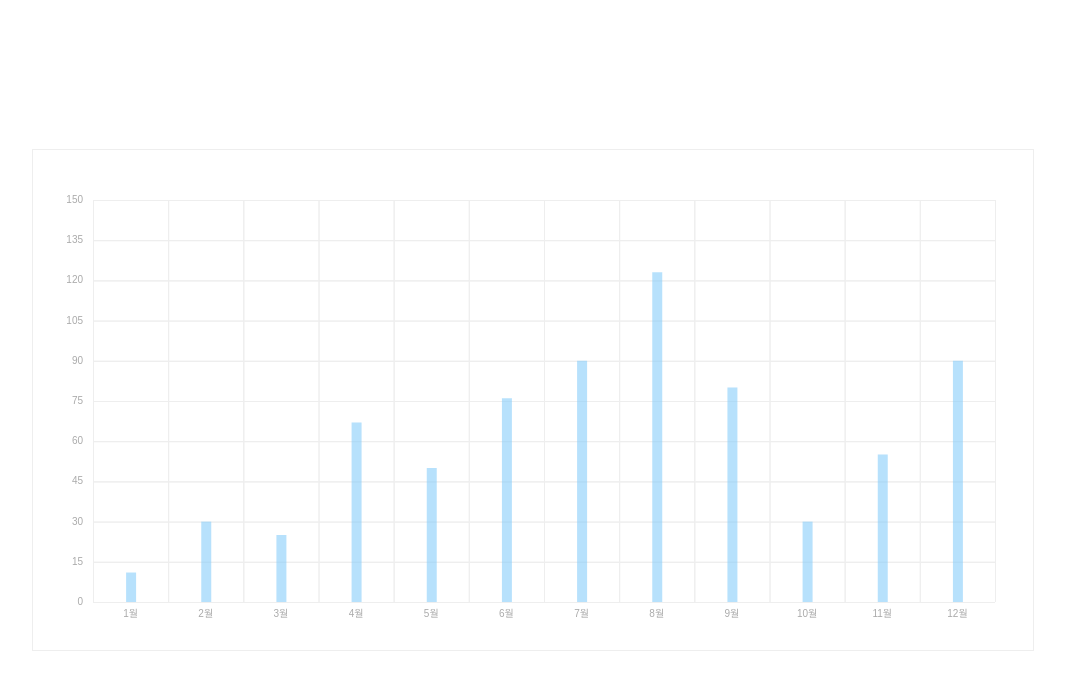
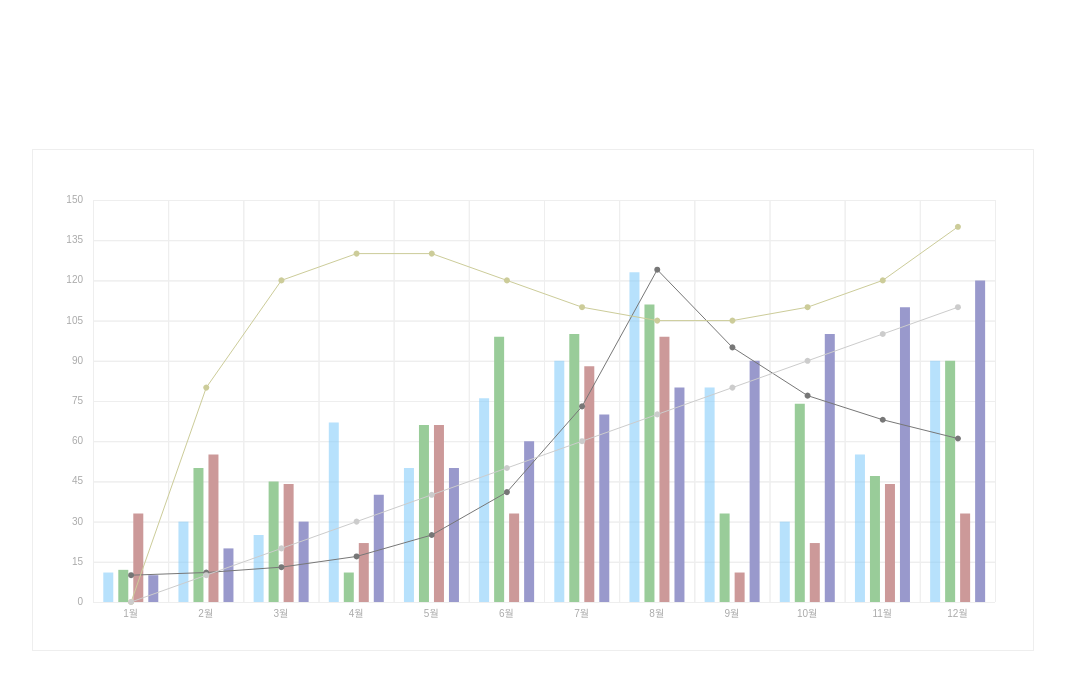
Before and after one commit to sgj4958/chart, a plain HTML site: page chart.html in a window 1280 px wide. Shown: the whole page, without its empty margins (107-1172 px from the left). Drawn offline with Linux system fonts and the light colour scheme.

Commit message:
꺾은선그래프 기능 추가, 다중그래프 기능 추가

```diff
--- a/chart.html
+++ b/chart.html
@@ -33,9 +33,10 @@
     <canvas id="canvas" width="1000" height="500"></canvas>
 </body>
 <script>
-    const chart = (canvasId, data, option) => {
+    const chart = (canvasId, option, ...args) => {
         const optionDefault = {
             type: "bar",
+            data: [],
             xAxisArray: [],
             yAxis: {
                 min: 0,
@@ -46,11 +47,17 @@
             graphColorArray: ["#87cefa99"],
             graphWidth: 10,
             beginAtZero: true,
+            mergeAxis: true,
         }
         option = {
             ...optionDefault,
             ...option
         }
+
+        args.length && (args = args.map(option => ({
+            ...optionDefault,
+            ...option
+        })))
 
         // const id = `customId_No${Math.floor(Math.random() * 10e5)}`
         document.head.insertAdjacentHTML("beforeend", `<style>
@@ -61,6 +68,9 @@
         // const customWrap = document.querySelector("body")
         // const modalCustom = customWrap.querySelector(`#${id}`)
 
+        const data = option.data
+        const mergeOption = [option].concat(args)
+        const mergeData = mergeOption.filter(e => e.mergeAxis).map(e => e.data).flat()
         const canvas = document.getElementById(canvasId)
         if(!canvas.getContext) return
 
@@ -69,8 +79,8 @@
         const height = canvas.getBoundingClientRect().height
 
         const type = option.type
-        const yMin = option.beginAtZero ? 0 : (option.yAxis.min || Math.min(...data))
-        const yMax = option.yAxis.max || Math.max(...data)
+        const yMin = option.beginAtZero ? 0 : (args.length ? Math.min(...mergeData) : (option.yAxis.min || Math.min(...data)))
+        const yMax = args.length ? Math.max(...mergeData) : (option.yAxis.max || Math.max(...data))
         const yMaxCeil = Math.ceil(yMax / 10) * 10
         const interval = yMax - yMin
 
@@ -90,7 +100,9 @@
         const graphAreaWidth = width - padding * 2
         const graphAreaHeight = height - padding * 2
         const xAxisWidth = graphAreaWidth / lineNumber.x
-        const getValue = (i = 0) => data[i] / (axisUnit.y * lineNumber.y) * graphAreaHeight
+        const getValueHeight = value => value / (axisUnit.y * lineNumber.y) * graphAreaHeight
+        const getValue = (i, args = data) => getValueHeight(args[i] || 0)
+        const getValueBetween = (i, args = data) => getValueHeight((args[i - 1] || 0) - args[i])
 
         const transition = 3
         const transitionSpeed = 0.1
@@ -122,11 +134,39 @@
             const x = padding + xAxisWidth * i
             axisUnit.x.length && ctx.fillText(`${axisUnit.x[i]}`.toLocaleString(), x + labelMargin.x + xAxisWidth / 2, height - padding + labelMargin.y, 25)
         }
+
+        const mergeBarGraph = mergeOption.filter(e => !e.type || e.type.toLowerCase() == "bar")
+        const mergeLineGraph = mergeOption.filter(e => e.type.toLowerCase() == "line")
+
         // 그래프 그리기
-        for(let i = 0; i < lineNumber.x; i++) {
-            const x = padding + xAxisWidth * i
-            ctx.fillStyle = option.graphColorArray[i] || option.graphColorArray
-            ctx.fill(new Path2D(`M${x + labelMargin.x - graphWidth / 2 + xAxisWidth / 2 + 0.5} ${height - padding} h ${graphWidth} v -${getValue(i) * getTransitionPercent()} h -${graphWidth} Z`))
+        for(let j = 0; j < mergeBarGraph.length; j++) {
+            const option = mergeBarGraph[j]
+            const multiGraphCorrection = mergeBarGraph.length > 1 ? graphWidth * j + 5 * j - xAxisWidth / 2 + xAxisWidth / mergeBarGraph.length - mergeBarGraph.length : 0
+
+            for(let i = 0; i < lineNumber.x; i++) {
+                ctx.fillStyle = option.graphColorArray[i] || option.graphColorArray
+                ctx.fill(new Path2D(`M${padding + xAxisWidth * i + labelMargin.x - graphWidth / 2 + xAxisWidth / 2 + 0.5 + multiGraphCorrection} ${height - padding} h ${graphWidth} v -${getValue(i, option.data) * getTransitionPercent()} h -${graphWidth} Z`))
+            }
+        }
+
+        for(let j = 0; j < mergeLineGraph.length; j++) {
+            const option = mergeLineGraph[j]
+            for(let i = 0; i < lineNumber.x; i++) {
+                ctx.fillStyle = ctx.strokeStyle = option.graphColorArray[i] || option.graphColorArray
+                ctx.fill(new Path2D(`
+                    M ${padding + xAxisWidth * i + labelMargin.x + xAxisWidth / 2 + 0.5 - 3} ${height - padding - getValue(i, option.data) * getTransitionPercent()}
+                    a 3 3 0 1 1 0 0.001
+                Z`))
+                    // ctx.beginPath()
+                    // ctx.moveTo(padding + xAxisWidth * (i - 1) + labelMargin.x + xAxisWidth / 2 + 0.5, height - padding - getValue(i - 1) * getTransitionPercent())
+                    // ctx.lineTo(padding + xAxisWidth * i + labelMargin.x + xAxisWidth / 2 + 0.5, height - padding - getValue(i) * getTransitionPercent())
+                    // ctx.stroke()
+                if(i)
+                ctx.stroke(new Path2D(`
+                    M ${padding + xAxisWidth * (i - 1) + labelMargin.x + xAxisWidth / 2 + 0.5} ${height - padding - getValue(i - 1, option.data) * getTransitionPercent()}
+                    l ${i ? xAxisWidth : 0} ${getValueBetween(i, option.data) * getTransitionPercent()}
+                `))
+            }
         }
 
             if(transition > nowTransition) {
@@ -136,37 +176,28 @@
         }
         drawGraph()
 
-        const drawToolTipIcon = (x, y, width, height, radius) => {
+        const drawToolTipIcon = (x, y, width, height, radius, reverse) => {
+            ctx.beginPath()
             ctx.fillStyle = "#555"
-            // ctx.beginPath();
-            // ctx.moveTo(x, y + radius);
-            // ctx.lineTo(x, y + height - radius);
-            // ctx.arcTo(x, y + height, x + radius, y + height, radius);
-
-            // ctx.lineTo(x + width / 2 - 5, y + height);
-            // ctx.lineTo(x + width / 2 , y + height + 5);
-            // ctx.lineTo(x + width / 2 + 5, y + height);
-            // ctx.lineTo(x + width - radius, y + height);
-
-            // ctx.arcTo(x + width, y + height, x + width, y + height - radius, radius);
-            // ctx.lineTo(x + width, y + radius);
-            // ctx.arcTo(x + width, y, x + width - radius, y, radius);
-            // ctx.lineTo(x + radius, y);
-            // ctx.arcTo(x, y, x, y + radius, radius);
-            // // ctx.stroke();
-            // ctx.fill()
 
             ctx.moveTo(x + radius, y)
 
+            if(reverse) {
+                ctx.lineTo(x + width / 2 - 5, y)
+                ctx.lineTo(x + width / 2, y - 5)
+                ctx.lineTo(x + width / 2 + 5, y)
+            }
             ctx.lineTo(x + width - radius, y)
             ctx.arcTo(x + width, y, x + width, y + radius, radius)
             ctx.lineTo(x + width, y + height - radius)
 
             ctx.arcTo(x + width, y + height, x + width - radius, y + height, radius)
 
-            ctx.lineTo(x + width / 2 + 5, y + height)
-            ctx.lineTo(x + width / 2, y + height + 5)
-            ctx.lineTo(x + width / 2 - 5, y + height)
+            if(!reverse) {
+                ctx.lineTo(x + width / 2 + 5, y + height)
+                ctx.lineTo(x + width / 2, y + height + 5)
+                ctx.lineTo(x + width / 2 - 5, y + height)
+            }
 
             ctx.lineTo(x + radius, y + height)
 
@@ -184,20 +215,21 @@
 
         // const beforTooTipPosition = {x: padding + labelMargin.x, y: padding + height}
         let beforeToolTipValue
-        const toolTipTransition = 100
+        const toolTipTransition = 10
         const toolTipTransitionSpeed = 1
         let nowToolTipTransition = 0
         const getToolTipTransitionPercent = () => 1 - nowToolTipTransition / toolTipTransition
         let beforeMouseX
+        let play = false
 
         canvas.addEventListener("mouseenter", event => beforeMouseX = event.x)
         canvas.addEventListener("mousemove", event => {
+            if(play) return
             const x = event.x - canvas.getBoundingClientRect().x
             const y = event.y - canvas.getBoundingClientRect().y
             for(let i = 0; i < lineNumber.x; i++) {
                 const now = padding + labelMargin.x + xAxisWidth * i + xAxisWidth / 2
                 if((x > now - xAxisWidth / 2) && (now + xAxisWidth / 2 > x)) {
-
                     // reset()
                     // const text = `${option.xAxisArray[i] ? option.xAxisArray[i] + " :" : ""} ${data[i]}`
                     // const measureText = ctx.measureText(text)
@@ -219,28 +251,47 @@
 
                     const showToolTip = () => {
                         reset()
-                        const text = `${option.xAxisArray[i] ? option.xAxisArray[i] + " :" : ""} ${data[i]}`
+                        const text = `${option.xAxisArray[i] || " "}`
                         const measureText = ctx.measureText(text)
 
                         const toolTipPadding = 30
                         const toolTipWidth = measureText.width + toolTipPadding * 2
-                        const toolTipHeight = 30
+                        const toolTipHeight = 40 + mergeOption.length * 20
                         // const toolTipX = -xAxisWidth * getToolTipTransitionPercent() + now - toolTipWidth / 2
                         // const toolTipY = (getValue(i) - (getValue(i-1) || 0)) * getToolTipTransitionPercent() + height - padding - getValue(i) - toolTipHeight - 5
                         const toolTipX = (direction ? -1 : 1) * xAxisWidth * getToolTipTransitionPercent() + now - toolTipWidth / 2
-                        const toolTipY = (getValue(i) - (getValue(direction ? i - 1 : i + 1) || 0)) * getToolTipTransitionPercent() + height - padding - getValue(i) - toolTipHeight - 5
-                        drawToolTipIcon(toolTipX, toolTipY, toolTipWidth, toolTipHeight, 10)
+                        let toolTipY = (getValue(i) - (getValue(direction ? i - 1 : i + 1) || 0)) * getToolTipTransitionPercent() + height - padding - getValue(i) - toolTipHeight - 5
+
+                        let reverse = false
+                        if(0 > toolTipY) {
+                            toolTipY += (toolTipHeight + 5 * 2)
+                            reverse = true
+                        }
+                        drawToolTipIcon(toolTipX, toolTipY, toolTipWidth, toolTipHeight, 10, reverse)
+
 
                         ctx.font = "14px sans-serif"
-                        ctx.textAlign = "center"
+                        // ctx.textAlign = "center"
+                        ctx.textAlign = "start"
                         ctx.textBaseline = "middle"
                         ctx.fillStyle = "#fff"
-                        ctx.fillText(text, toolTipX + toolTipWidth / 2, toolTipY + toolTipHeight / 2, toolTipWidth)
+                        // ctx.fillText(text, toolTipX + toolTipWidth / 2, toolTipY + toolTipHeight / 2, toolTipWidth)
+                        ctx.fillText(text, toolTipX + 10, toolTipY + 15, toolTipWidth)
+                        ctx.strokeStyle = "#fff"
+                        ctx.stroke(new Path2D(`M ${toolTipX} ${toolTipY + 30} h ${toolTipWidth}`))
+
+                        mergeOption.forEach((e, j) => {
+                            ctx.fillStyle = e.graphColorArray[j] || e.graphColorArray
+                            ctx.fill(new Path2D(`M ${toolTipX + 10} ${toolTipY + 40 + 20 * j} h 10 v 10 h -10 Z`))
+                            ctx.fillStyle = "#fff"
+                            ctx.fillText(e.data[i], toolTipX + 30, toolTipY + 45 + 20 * j, toolTipWidth)
+                        })
 
                         if(toolTipTransition > nowToolTipTransition) {
+                            play = true
                             nowToolTipTransition += toolTipTransitionSpeed
                             requestAnimationFrame(showToolTip)
-                        }
+                        } else play = false
                     }
 
                     if(beforeToolTipValue != data[i]) {
@@ -256,8 +307,41 @@
             }
             reset()
         })
+
+        // if(Array.isArray(args[0]) && args[0].length) chart(canvasId, args.shift(), args.shift(), ...args)
     }
 
-    chart("canvas", [11, 30, 25, 67, 50, 76, 90, 123, 80, 30, 55, 90], {xAxisArray: ["1월", "2월", "3월", "4월", "5월", "6월", "7월", "8월", "9월", "10월", "11월", "12월"]})
+    chart("canvas", {
+        data: [11, 30, 25, 67, 50, 76, 90, 123, 80, 30, 55, 90],
+        xAxisArray: ["1월", "2월", "3월", "4월", "5월", "6월", "7월", "8월", "9월", "10월", "11월", "12월"]
+    },
+    {
+        data: [12, 50, 45, 11, 66, 99, 100, 111, 33, 74, 47, 90],
+        graphColorArray: ["#9c9"]
+    },
+    {
+        data: [33, 55, 44, 22, 66, 33, 88, 99, 11, 22, 44, 33],
+        graphColorArray: ["#c99"]
+    },
+    {
+        data: [10, 20, 30, 40, 50, 60, 70, 80, 90, 100, 110, 120],
+        graphColorArray: ["#99c"]
+    },
+    {
+        type: "line",
+        data: [10, 11, 13, 17, 25, 41, 73, 124, 95, 77, 68, 61],
+        graphColorArray: ["#777"]
+    },
+    {
+        type: "line",
+        data: [0, 80, 120, 130, 130, 120, 110, 105, 105, 110, 120, 140],
+        graphColorArray: ["#cc9"]
+    },
+    {
+        type: "line",
+        data: [0, 10, 20, 30, 40, 50, 60, 70, 80, 90, 100, 110],
+        graphColorArray: ["#ccc"]
+    },
+    )
 </script>
 </html>
```
